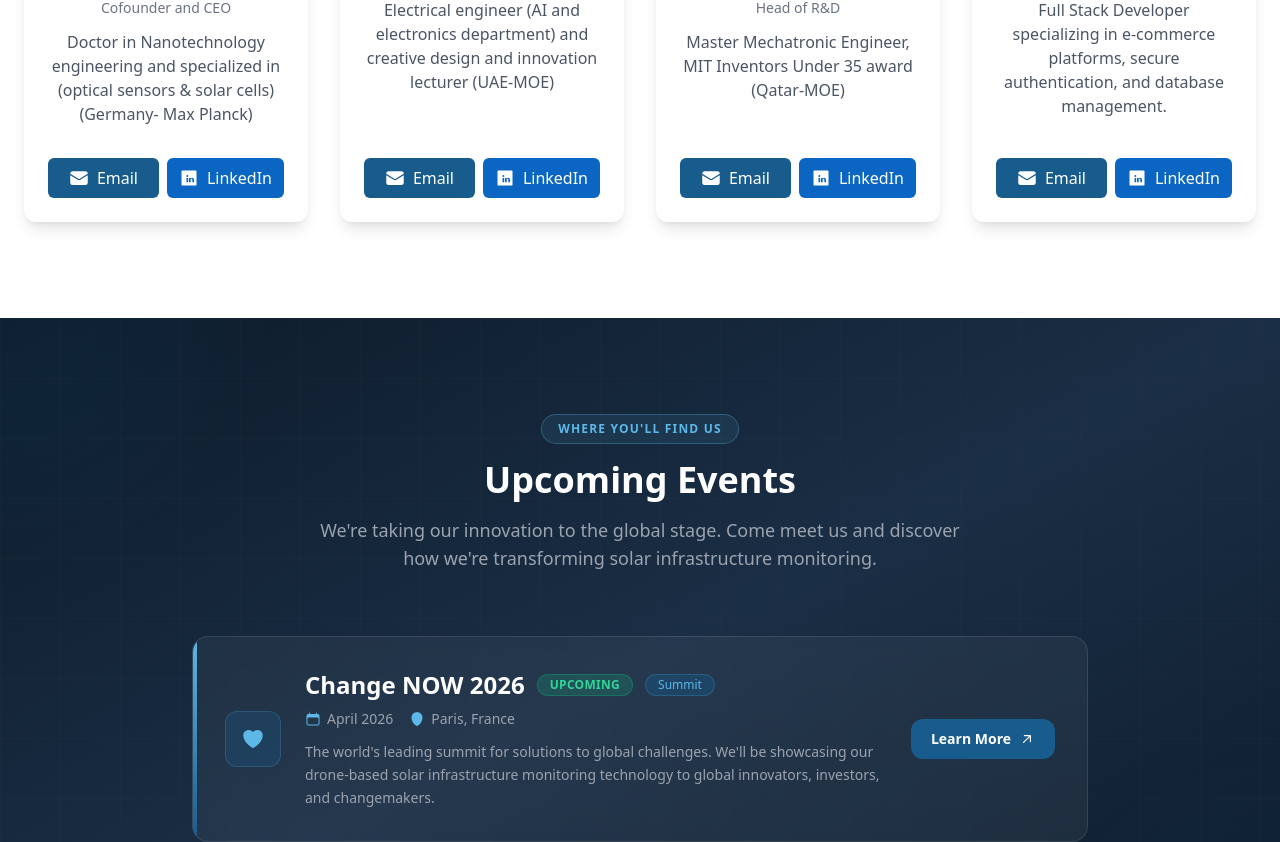
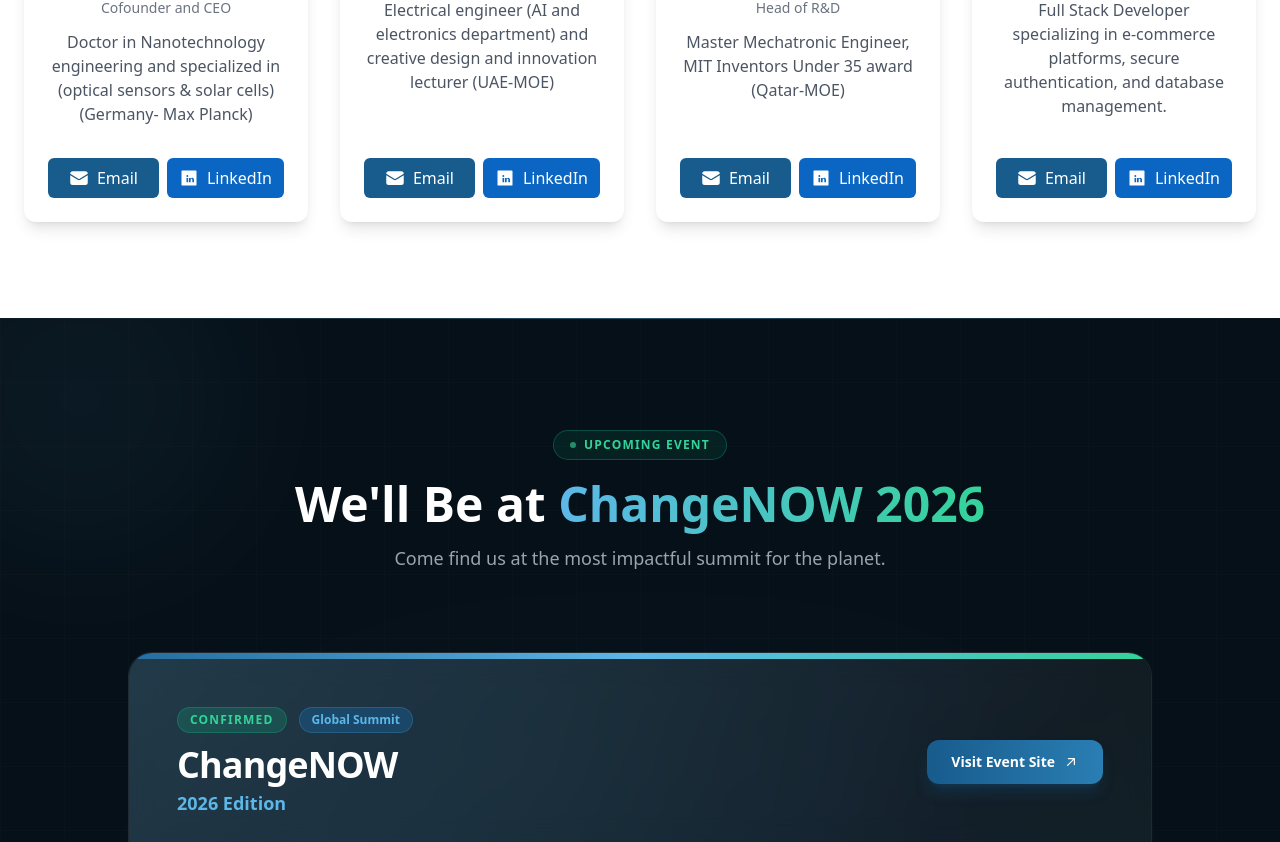
Before and after one commit to AreejAbumuhfouz/Solar_Eye, a React (Vite) app in the folder SolarEye/: page /our-story in a window 1280 px wide. Shown: the part 1958-2800 px from the top of the page. Built offline with nearby package versions, Linux system fonts and the light colour scheme; no server answers.

Commit message:
Comment out UpcomingEventsSection in OurStory.jsx
Comment out UpcomingEventsSection component.

```diff
--- a/SolarEye/src/Pages/OurStory.jsx
+++ b/SolarEye/src/Pages/OurStory.jsx
@@ -86,7 +86,7 @@
         <OurVision />
       </div>
       <FoundersSection/>
-      <UpcomingEventsSection/>
+      {/* <UpcomingEventsSection/> */}
       <UpcomingEventsSection2/>
 
       {/* Milestones Section */}
```
